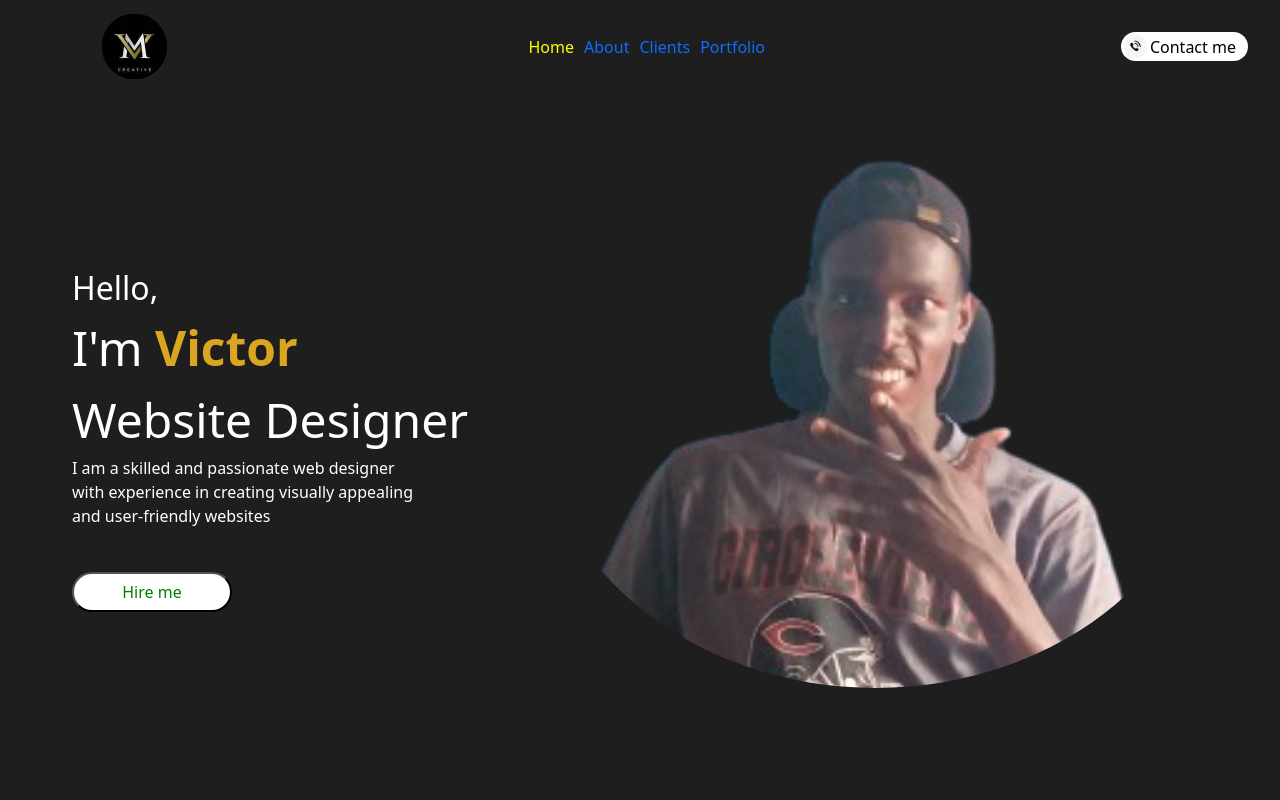
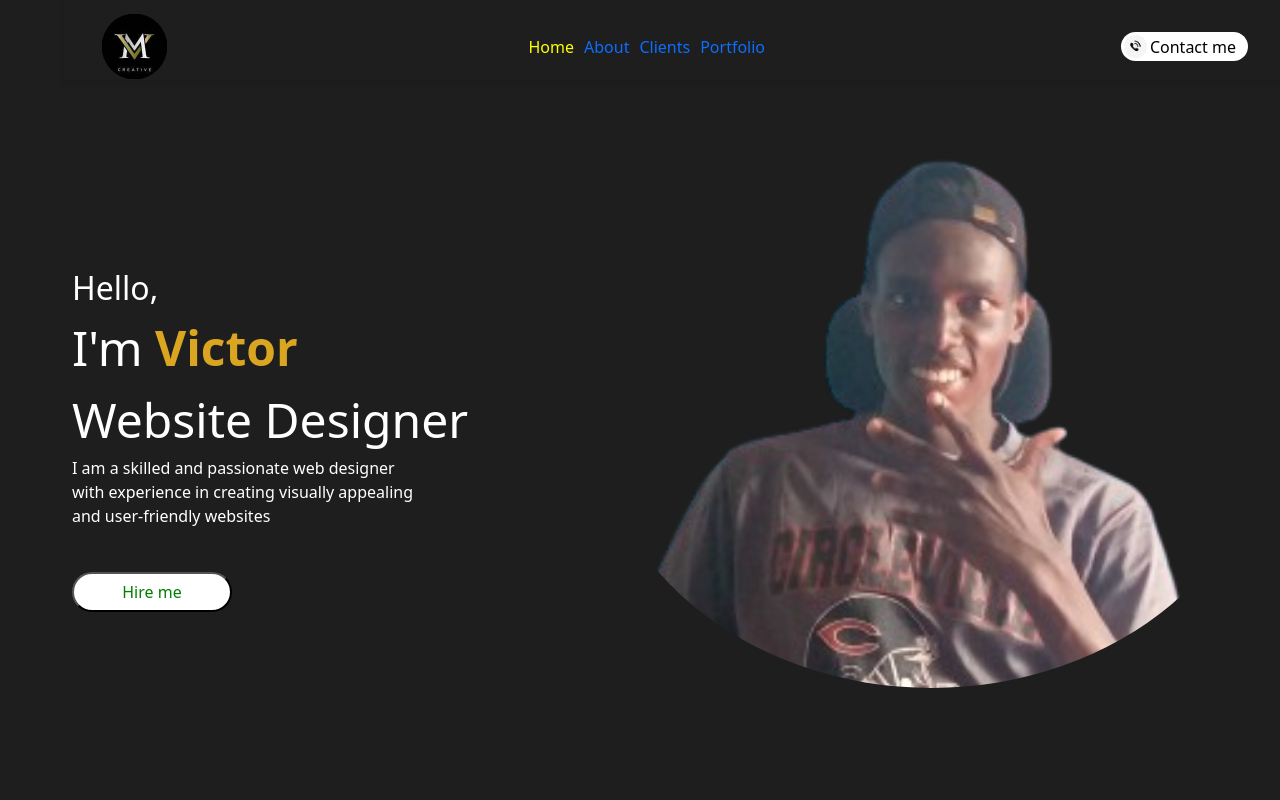
Before and after one commit to VictorMurigu/my-portfolio1, a React (Create React App) app: page / in a window 1280 px wide. Shown: the top 800 px of the page. Built offline with nearby package versions, Linux system fonts and the light colour scheme.

Commit message:
Update App.css

```diff
--- a/src/App.css
+++ b/src/App.css
@@ -155,7 +155,7 @@ nav.navbar {
     z-index:-1;
     top: 7rem;
     object-fit: cover;
-    right: 1.5rem;
+    right:-2rem;
     /* left:60%; */
     /* transform:translateX(-20%); */
     background: transparent;
```
